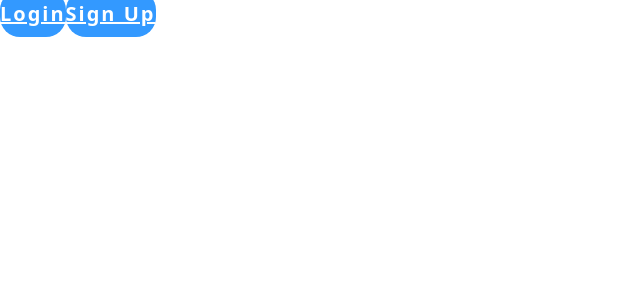
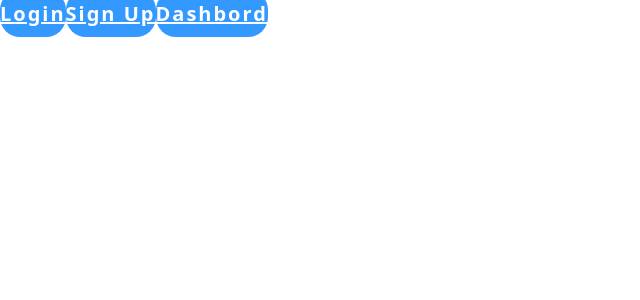
Before and after one commit to samdaphbynet/manager_users, a React (Vite) app in the folder managerEmployers/: page / in a window 1280 px wide. Shown: the top 300 px of the page, without its empty margins (0-640 px from the left). Built offline with nearby package versions, Linux system fonts and the light colour scheme.

Commit message:
added link

```diff
--- a/managerEmployers/src/components/homePage.jsx
+++ b/managerEmployers/src/components/homePage.jsx
@@ -5,6 +5,7 @@ export const HomePage = () => {
         <div className="hompage">
             <Link className="btn" to="/login">Login</Link>
             <Link className="btn" to="/signup">Sign Up</Link>
+            <Link className="btn" to="/dashbord">Dashbord</Link>
         </div>
     )
 }
```
